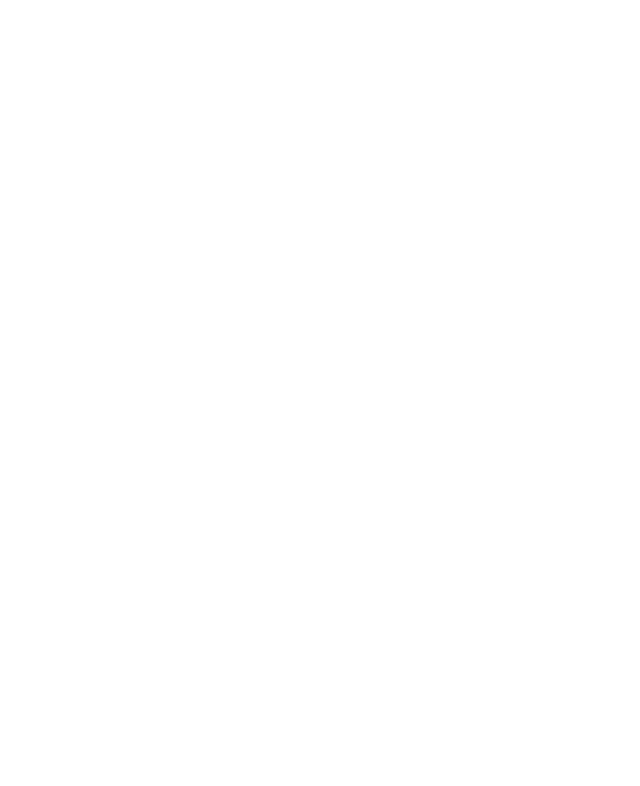
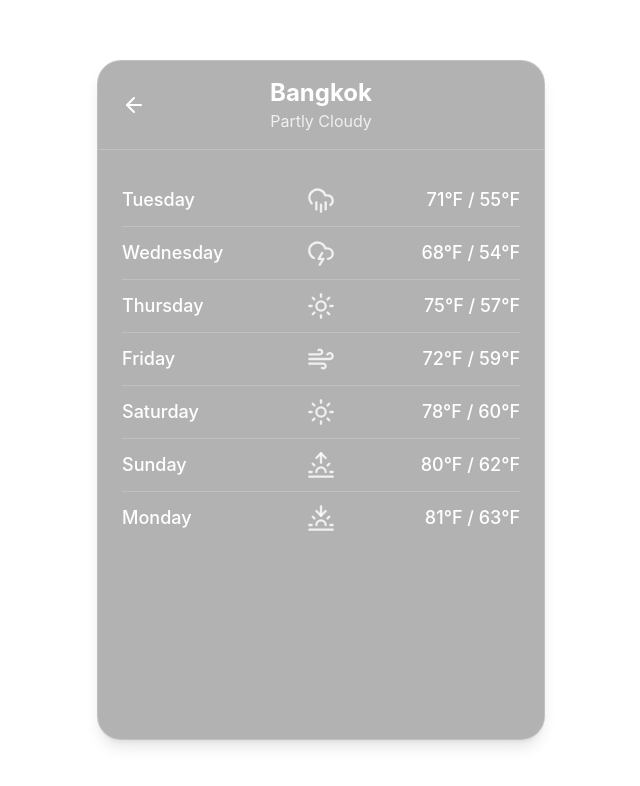
Before and after one commit to onfr0y/Ai_comp_app, a React (Vite) app in the folder front-end/: page /weather in a window 1280 px wide. Before the commit this address had no page. Shown: the top 786 px of the page, without its empty margins (319-959 px from the left). Built offline with nearby package versions, Linux system fonts and the light colour scheme.

Commit message:
update weather frontend

```diff
--- a/front-end/src/App.jsx
+++ b/front-end/src/App.jsx
@@ -4,6 +4,7 @@ import { BrowserRouter, Routes, Route } from 'react-router-dom';
 // import the pages components
 import HomePage from './Pages/HomePage'
 import LLMPage from './Pages/LLmPage' // Corrected import path
+import WeatherPage from './Pages/WeatherPage'; // Import the new WeatherPage
 
 function App() {
   return (
@@ -11,6 +12,7 @@ function App() {
       <Routes>
         <Route path="/" element={<HomePage />} />
         <Route path="/ai" element={<LLMPage />} />
+        <Route path="/weather" element={<WeatherPage />} /> {/* Add this new route */}
       </Routes>
     </BrowserRouter>
   )
--- a/front-end/src/Pages/HomePage.jsx
+++ b/front-end/src/Pages/HomePage.jsx
@@ -1,7 +1,6 @@
 import React, { useState, useEffect, useRef } from 'react';
 import { useNavigate } from 'react-router-dom';
 
-// --- Icon Component ---
 const TreeDeciduous = ({ className }) => (
   <svg
     xmlns="http://www.w3.org/2000/svg"
@@ -19,7 +18,7 @@ const TreeDeciduous = ({ className }) => (
   </svg>
 );
 
-// --- Reusable UI Components ---
+
 
 const SplitText = ({ text, className, delay = 50 }) => {
   const letters = text.split('');
@@ -33,9 +32,17 @@ const SplitText = ({ text, className, delay = 50 }) => {
         observer.disconnect();
       }
     }, { threshold: 0.1 });
+
     const currentRef = ref.current;
-    if (currentRef) observer.observe(currentRef);
-    return () => { if (currentRef) observer.unobserve(currentRef); };
+    if (currentRef) {
+      observer.observe(currentRef);
+    }
+
+    return () => {
+      if (currentRef) {
+        observer.unobserve(currentRef);
+      }
+    };
   }, []);
 
   return (
@@ -53,6 +60,7 @@ const SplitText = ({ text, className, delay = 50 }) => {
     </p>
   );
 };
+
 
 const FeatureCard = ({ titleLines, IconComponent, onClick }) => (
   <div onClick={onClick} className="group relative p-4 rounded-2xl h-36 w-36 sm:h-40 sm:w-40 overflow-hidden transition-all duration-300 ease-in-out transform hover:scale-105 cursor-pointer">
@@ -73,18 +81,22 @@ const HomePage = () => {
   const navigate = useNavigate();
 
   const featuresData = [
-    { id: 1, titleLines: ["WEATHER"], Icon: TreeDeciduous, page: 'weather', title: 'Weather Information' },
-    { id: 2, titleLines: ["SALE", "PRICE"], Icon: TreeDeciduous, page: 'sales', title: 'Sale Price Analysis' },
-    { id: 3, titleLines: ["SOIL", "ANALYSIS"], Icon: TreeDeciduous, page: 'soil', title: 'Soil Analysis' },
-    { id: 4, titleLines: ["TALK", "W/ AI"], Icon: TreeDeciduous, page: 'ai', title: 'Talk with AI Assistant' },
+    { id: 1, titleLines: ["WEATHER"], Icon: TreeDeciduous, page: 'weather' },
+    { id: 2, titleLines: ["SALE", "PRICE"], Icon: TreeDeciduous, page: 'sales' },
+    { id: 3, titleLines: ["SOIL", "ANALYSIS"], Icon: TreeDeciduous, page: 'soil' },
+    { id: 4, titleLines: ["TALK", "W/ AI"], Icon: TreeDeciduous, page: 'ai' },
   ];
+
 
   const handleCardClick = (page) => {
     if (page === 'ai') {
       navigate('/ai');
+    } else if (page === 'weather') {
+      navigate('/weather');
     }
-    // You can add else if blocks for other pages
+
   };
+
 
   const getGreeting = () => {
     const hour = new Date().getHours();
@@ -105,22 +117,21 @@ const HomePage = () => {
         .animate-fade-in-up {
           animation: fade-in-up 0.6s cubic-bezier(0.25, 0.46, 0.45, 0.94) forwards;
         }
-        @keyframes page-fade-in {
-            from { opacity: 0; }
-            to { opacity: 1; }
-        }
-        .animate-page-fade-in {
-            animation: page-fade-in 0.5s ease-in-out forwards;
-        }
       `}</style>
       <div className="relative font-sans bg-[url('https://i.pinimg.com/736x/14/02/f6/1402f637aa06ebb18eaa8a70524247a8.jpg')] bg-cover bg-center min-h-screen w-full flex items-center justify-center p-4">
+
         <div className="absolute inset-0 bg-black/40"></div>
+
+
         <div className="relative z-10 container mx-auto flex flex-col items-start justify-center w-full max-w-md h-full p-4 sm:p-6">
+
           <div className="flex flex-col w-full mb-10">
             <SplitText text={getGreeting()} className={commonTextStyle} delay={50} />
             <SplitText text="Let's talk about" className={commonTextStyle} delay={50} />
             <SplitText text="your farm..." className={commonTextStyle} delay={80} />
           </div>
+
+
           <div className="w-full flex items-center justify-center">
             <div className="grid grid-cols-2 gap-4 sm:gap-5">
               {featuresData.map((feature) => (
--- /dev/null
+++ b/front-end/src/Pages/WeatherPage.jsx
@@ -0,0 +1,63 @@
+import React from 'react';
+import { useNavigate } from 'react-router-dom';
+import WeatherForecastItem from '../component/WeatherForecastItem.jsx';
+import {
+  Cloud,
+  CloudRain,
+  CloudLightning,
+  Sun,
+  Wind,
+  Sunrise,
+  Sunset,
+  ArrowLeft
+} from 'lucide-react';
+
+const WeatherPage = () => {
+  const navigate = useNavigate();
+
+  // Placeholder data until you connect to a real weather API
+  const dummyForecastData = [
+    { day: 'Tuesday', Icon: CloudRain, temp: '71', low: '55' },
+    { day: 'Wednesday', Icon: CloudLightning, temp: '68', low: '54' },
+    { day: 'Thursday', Icon: Sun, temp: '75', low: '57' },
+    { day: 'Friday', Icon: Wind, temp: '72', low: '59' },
+    { day: 'Saturday', Icon: Sun, temp: '78', low: '60' },
+    { day: 'Sunday', Icon: Sunrise, temp: '80', low: '62' },
+    { day: 'Monday', Icon: Sunset, temp: '81', low: '63' },
+  ];
+
+  return (
+    <div className='relative font-sans bg-[url("https://i.pinimg.com/736x/14/02/f6/1402f637aa06ebb18eaa8a70524247a8.jpg")] bg-cover bg-center min-h-screen w-full flex items-center justify-center p-4'>
+      <div className="flex flex-col w-full max-w-md h-[85vh] bg-black/30 backdrop-blur-xl border border-white/20 rounded-3xl shadow-lg overflow-hidden">
+        {/* Header */}
+        <div className="flex items-center p-4 border-b border-white/20">
+            <button onClick={() => navigate('/')} className="p-2 rounded-full hover:bg-white/20 transition-colors">
+                <ArrowLeft size={24} className="text-white" />
+            </button>
+            <div className="text-center flex-grow">
+                <h2 className="text-2xl font-bold text-white">Bangkok</h2>
+                <p className="text-white/80">Partly Cloudy</p>
+            </div>
+            <div className='w-10'></div>
+        </div>
+
+        {/* Forecast List */}
+        <div className="flex-grow p-6 overflow-y-auto">
+          <div className="flex flex-col divide-y divide-white/20">
+            {dummyForecastData.map((item, index) => (
+              <WeatherForecastItem
+                key={index}
+                day={item.day}
+                Icon={item.Icon}
+                temp={item.temp}
+                low={item.low}
+              />
+            ))}
+          </div>
+        </div>
+      </div>
+    </div>
+  );
+};
+
+export default WeatherPage;
--- /dev/null
+++ b/front-end/src/component/WeatherForecastItem.jsx
@@ -0,0 +1,15 @@
+import React from 'react';
+
+const WeatherForecastItem = ({ day, Icon, temp, low }) => {
+  return (
+    <div className="flex items-center justify-between w-full text-white py-3 text-lg font-medium">
+      <p className="flex-1">{day}</p>
+      <div className="flex items-center gap-2">
+        <Icon size={28} className="text-white/80" />
+      </div>
+      <p className="flex-1 text-right">{temp}°F / {low}°F</p>
+    </div>
+  );
+};
+
+export default WeatherForecastItem;
```
Lines whose indentation alone changed are shown as unchanged.
